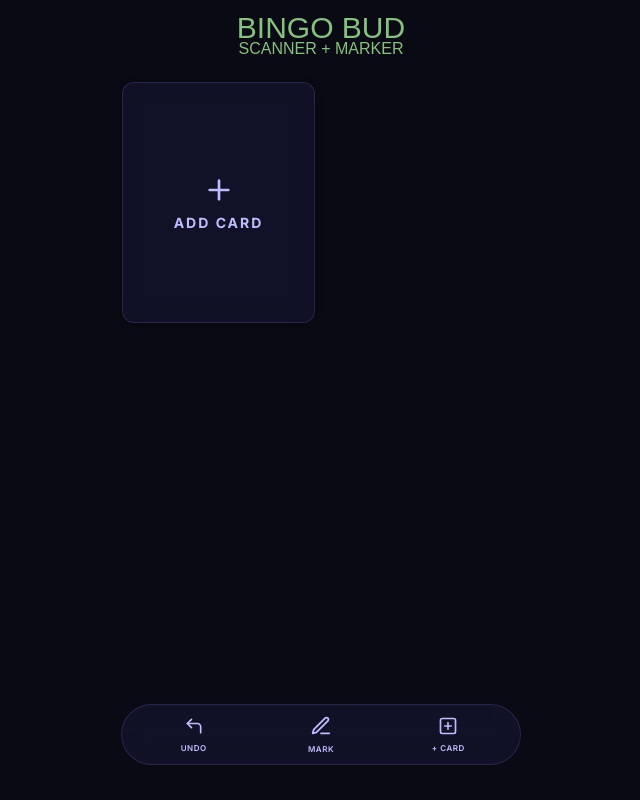
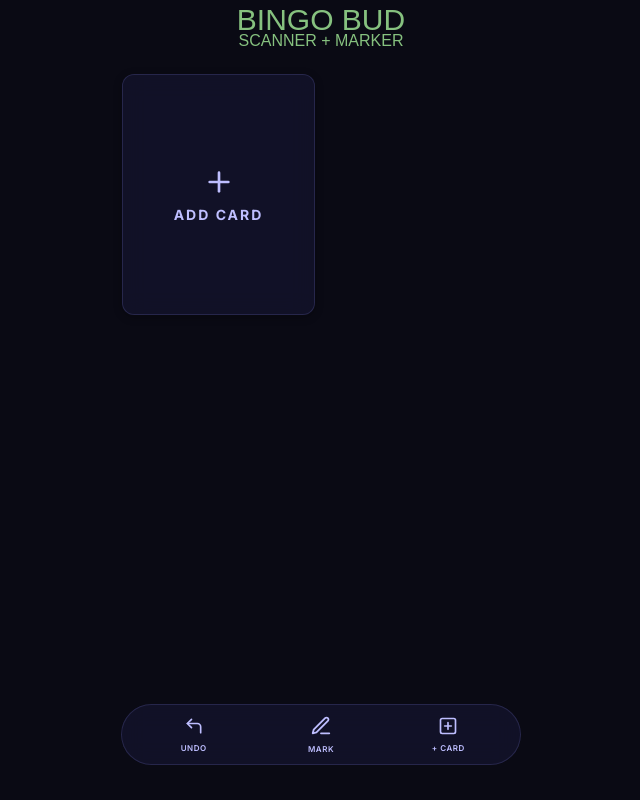
Before and after one commit to jenniferccao/BingoBud, a React (Vite) app: page / in a window 1280 px wide. Shown: the whole page, without its empty margins (319-959 px from the left). Built offline with nearby package versions, Linux system fonts and the light colour scheme; a web font is replaced by a local one.

Commit message:
fixed header formatting

```diff
--- a/src/components/Header.tsx
+++ b/src/components/Header.tsx
@@ -5,7 +5,7 @@ const headerStyle: React.CSSProperties = {
   display: 'flex',
   flexDirection: 'column',
   alignItems: 'center',
-  paddingTop: '16px',
+  paddingTop: '8px',
   paddingBottom: '8px',
 };
 
```
